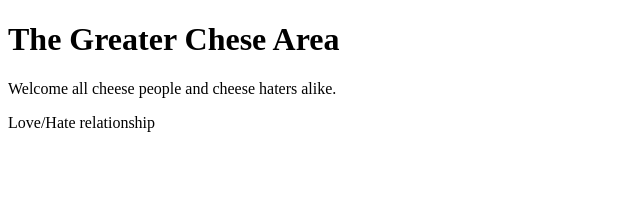
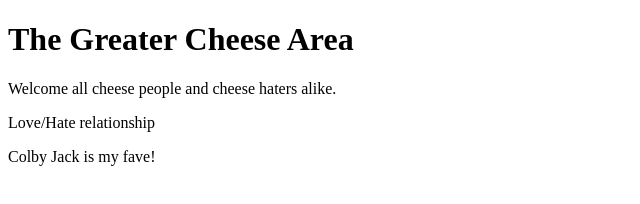
Before and after one commit to peej96/the-greater-cheese-area, a plain HTML site: page index.html in a window 1280 px wide. Shown: the whole page, without its empty margins (0-640 px from the left). Drawn offline with Linux system fonts and the light colour scheme.

Commit message:
words.html

```diff
--- a/index.html
+++ b/index.html
@@ -7,8 +7,10 @@
     <title>Document</title>
 </head>
 <body>
-    <h1>The Greater Chese Area</h1>
+    <h1>The Greater Cheese Area</h1>
     <p> Welcome all cheese people and cheese haters alike.</p>
     <p>Love/Hate relationship</p>
+    <p>Colby Jack is my fave!</p>
+
 </body>
 </html>
```
